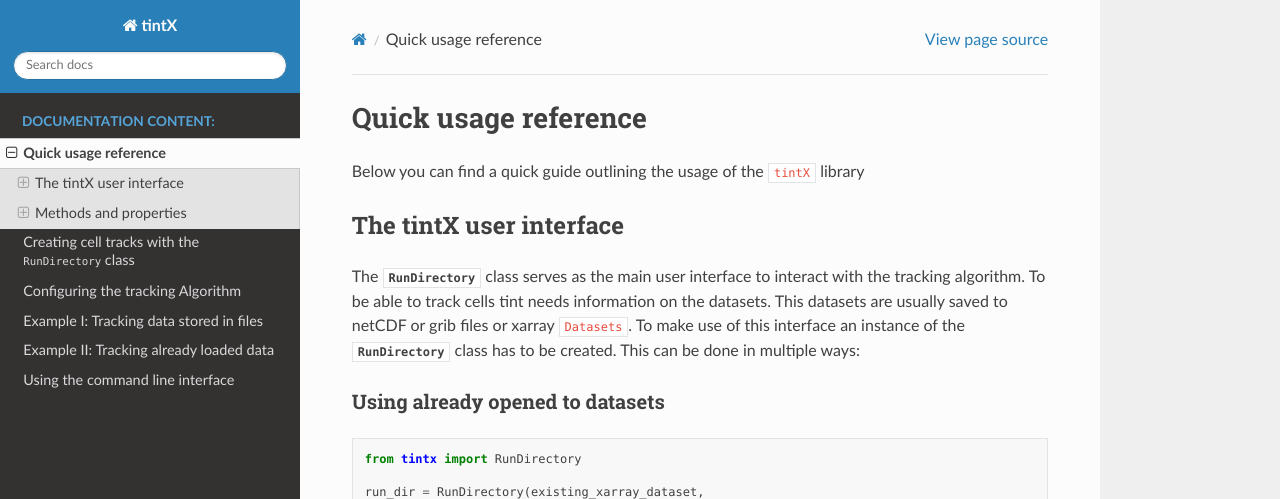
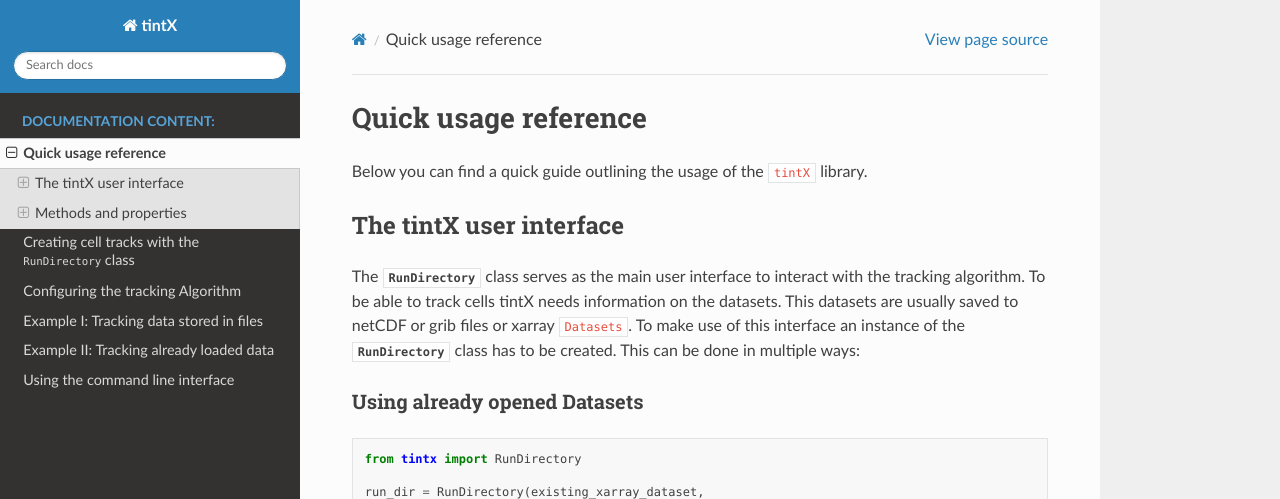
Before and after one commit to antarcticrainforest/tintX, a Sphinx documentation site: the page built from docs/source/QuickStart.rst, in a window 1280 px wide and 900 px high. Shown: the top 499 px of the window. Built offline with Sphinx 7.4.7 and the Read the Docs theme 2.0.0, drawn with Linux system fonts in a browser that asks for light colours; some of the changed text lies outside the part shown.

Commit message:
FIX: fix some typo and minor documentation issues

```diff
--- a/docs/source/QuickStart.rst
+++ b/docs/source/QuickStart.rst
@@ -2,20 +2,20 @@ Quick usage reference
 ---------------------
 
 
-Below you can find a quick guide outlining the usage of the ``tintX`` library
+Below you can find a quick guide outlining the usage of the ``tintX`` library.
 
 The tintX user interface
 +++++++++++++++++++++++++
 
 The :class:`RunDirectory` class serves as the main user interface to interact
-with the tracking algorithm. To be able to track cells tint needs information
+with the tracking algorithm. To be able to track cells tintX needs information
 on the datasets. This datasets are usually saved to netCDF or grib files
 or xarray ``Datasets``. To make use of this interface an instance of the
 :class:`RunDirectory` class has to be created. This can be done in multiple
 ways:
 
-Using already opened to datasets
-~~~~~~~~~~~~~~~~~~~~~~~~~~~~~~~~
+Using already opened Datasets
+~~~~~~~~~~~~~~~~~~~~~~~~~~~~~
 
 .. code-block:: python
 
--- a/docs/source/index.rst
+++ b/docs/source/index.rst
@@ -72,7 +72,7 @@ Alternatively the package can be installed with pip:
 
    python3 -m pip install tintx
 
-if you don't have root, access add the ``--user`` flag for a local installation.
+if you don't have root-access add the ``--user`` flag for a local installation.
 
 
 
```
Also changed, not shown: other parts of docs/source/QuickStart.rst (+1 -1 lines), other parts of docs/source/index.rst (+2 -2 lines), docs/source/III_Using_the_command_line_interface.ipynb, docs/source/II_Tracking_already_loaded_datasets.ipynb, docs/source/I_Tracking_data_from_files.ipynb.
